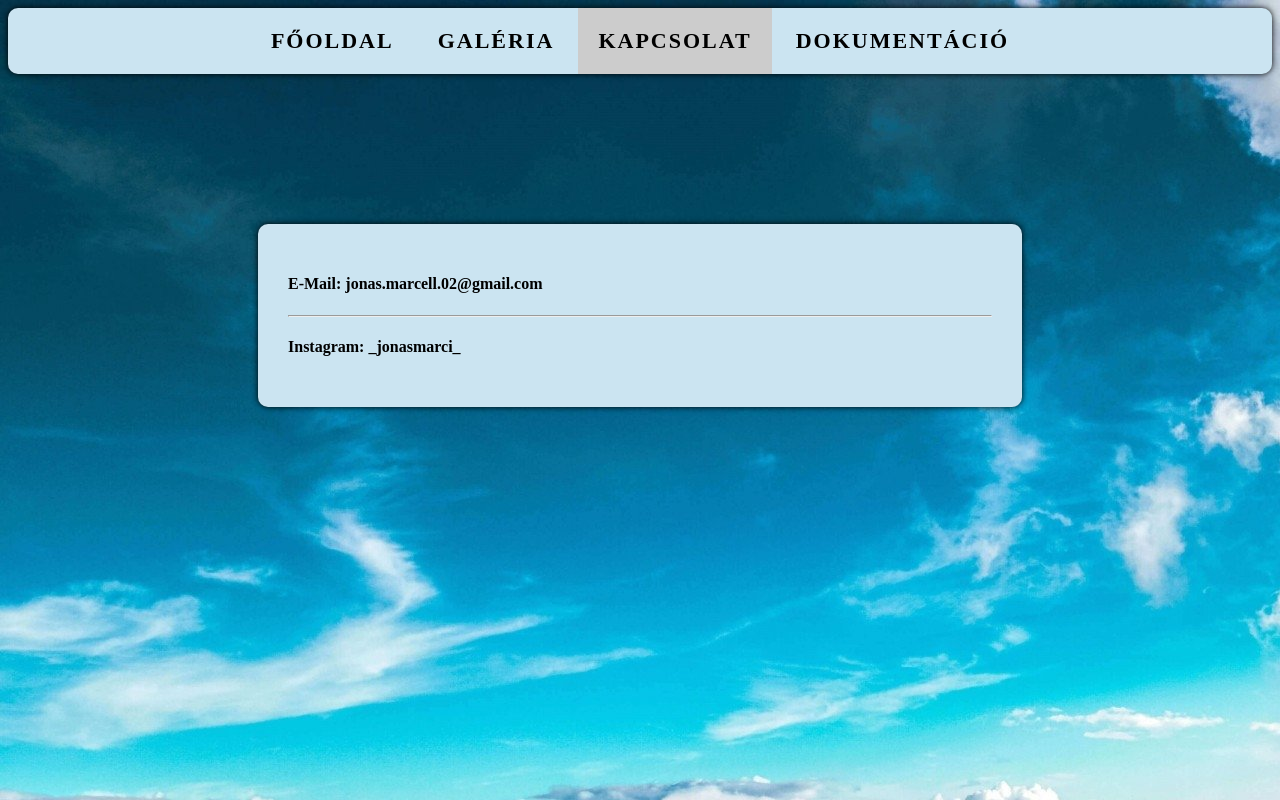
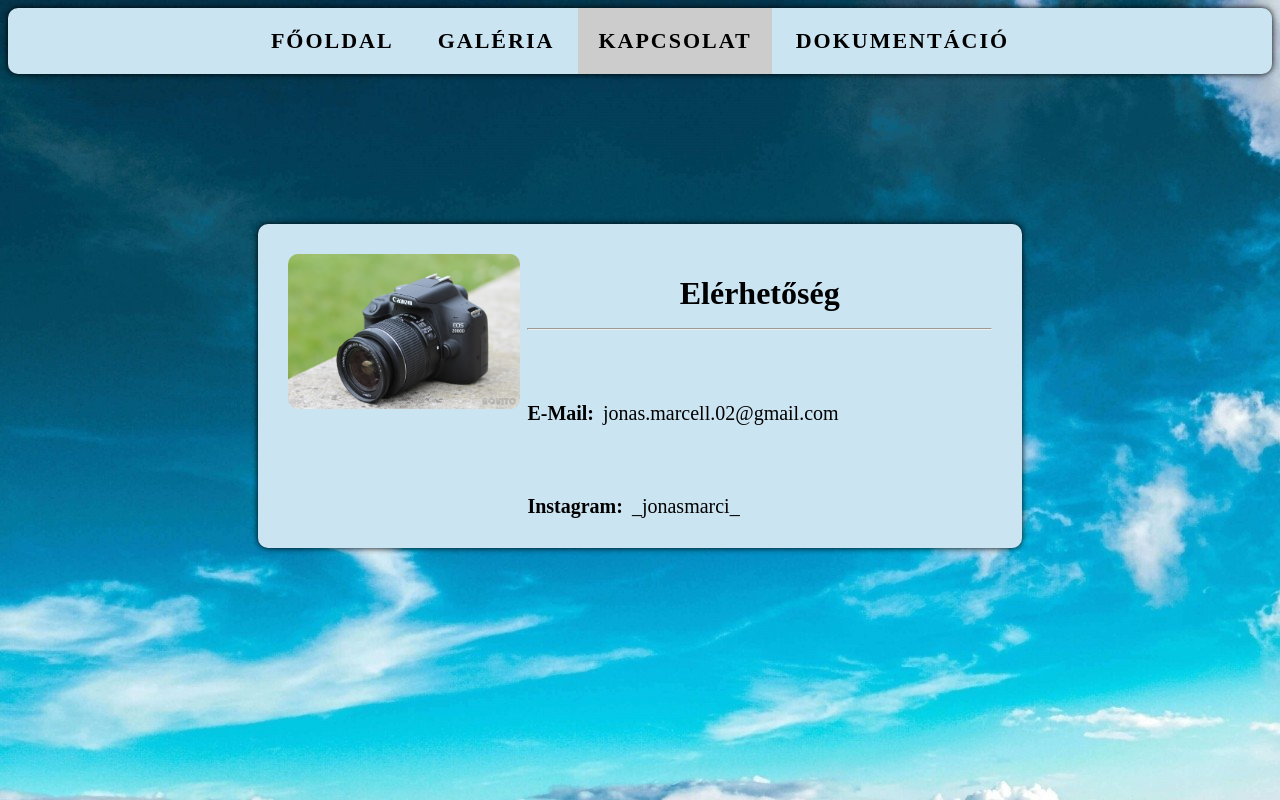
Before and after one commit to JonasMarcell/Szemelyes_portfolio, a plain HTML site: page kapcsolat.html in a window 1280 px wide. Drawn offline with Linux system fonts and the light colour scheme.

Commit message:
Add files via upload

```diff
--- a/kapcsolat.html
+++ b/kapcsolat.html
@@ -33,8 +33,18 @@
     </div>
     <div class="grid">
         <div class="kapcsolatpanel">
-            <h4>E-Mail: jonas.marcell.02@gmail.com</h4><hr>
-            <h4>Instagram: _jonasmarci_</h4>
+            <img src="kepek/fenykepezogep.jpg" alt="Hiba a kép betöltése közben">
+            <div class="elerhetoseg">
+                <h1 style="text-align: center;">Elérhetőség<hr></h1>
+                <div class="email">
+                    <b style="font-size: 20px;">E-Mail:&nbsp</b>
+                    <p style="font-size: 20px">jonas.marcell.02@gmail.com</p>
+                </div>
+                <div class="instagram">
+                    <b style="font-size: 20px;">Instagram:&nbsp</b>
+                    <a href="https://www.instagram.com/_jonasmarci_/">_jonasmarci_</a>
+                </div>
+            </div>
         </div>
     </div>
     <!--<button onclick="topFunction()" id="felgombid" title="Fel az oldal tetejére">&#5169;</button>
--- a/style.css
+++ b/style.css
@@ -80,7 +80,6 @@
     box-sizing: border-box;
     width: 66%;
     height: auto;
-    /*min-height: 100%;*/
     background-color: rgba(204, 204, 204, 1);
     border-radius: 10px;
     padding: 30px;
@@ -126,6 +125,47 @@
     box-shadow: 0 0 6px black;
 }
 
+.kapcsolatpanel img{
+    width: 33%;
+    height: auto;
+    border-radius: 10px;
+}
+
+.elerhetoseg{
+    display: flexbox;
+    position: relative;
+    box-sizing: border-box;
+    height: auto;
+    width: 66%;
+    float: right;
+}
+
+.email b, .email p, .email img{
+    margin-top: 50px;
+    display: inline-flex;
+}
+
+.email img{
+    height: auto;
+    width: auto;
+}
+
+.instagram b, .instagram p, .instagram img{
+    margin-top: 50px;
+    display: inline-flex;
+}
+
+.instagram a{
+    font-size: 20px;
+    text-decoration: none;
+    color: #000;
+}
+
+.instagram a:hover{
+    cursor: pointer;
+    text-shadow: 0 0 2px rgba(5, 118, 255, 0.76);
+}
+
 .dokumentaciopanel{
     background-color:rgb(203, 228, 241);
     display: flexbox;
@@ -158,6 +198,16 @@ th, td{
     border-width: 1px;
 }
 
+.dokumentaciopanel ul li a{
+    color: #000;
+    text-decoration: none;
+}
+
+.dokumentaciopanel ul li a:hover{
+    cursor: pointer;
+    text-shadow: 0 0 2px rgba(5, 118, 255, 0.76);
+}
+
 #felgombid{
     display: none;
     cursor: pointer;
```
Also changed, not shown: dokumentacio.html (+11 -0 lines), kepek/fenykepezogep.jpg (added).
